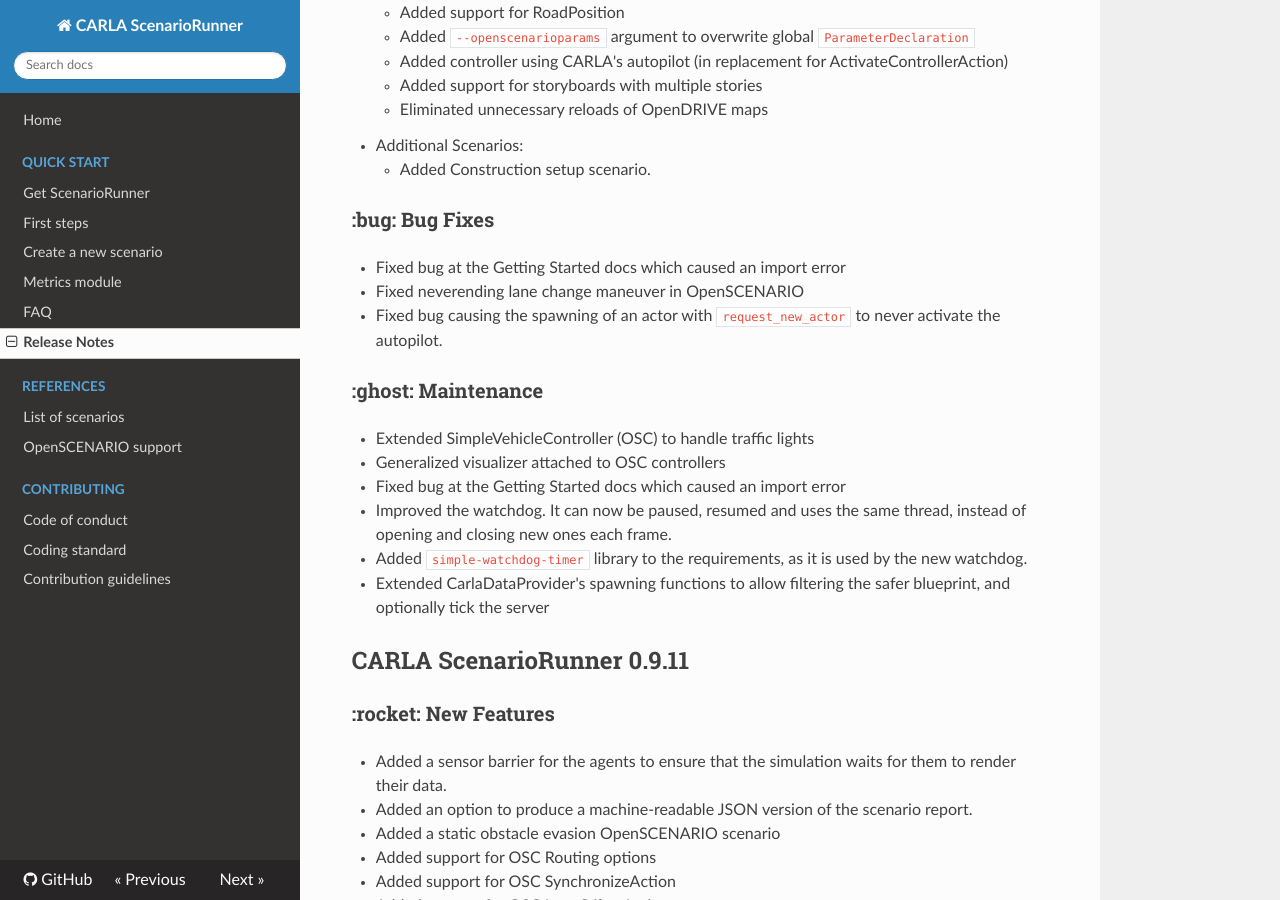
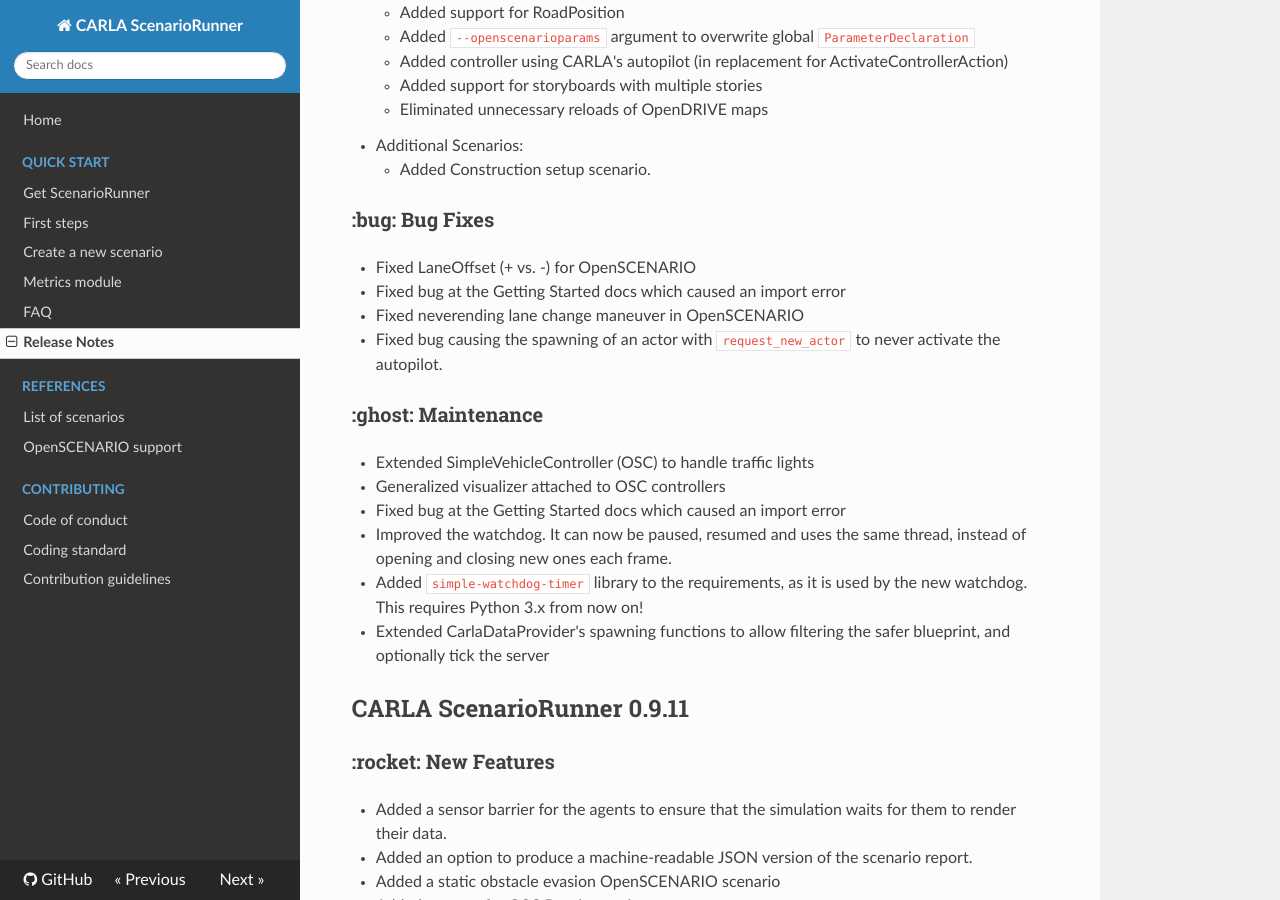
Before and after one commit to carla-simulator/scenario_runner, an MkDocs documentation site: the page built from Docs/CHANGELOG.md, in a window 1280 px wide and 900 px high, scrolled down 620 px. Built offline with MkDocs 1.6.1, drawn with Linux system fonts in a browser that asks for light colours; nearby versions of some CDN libraries.

Commit message:
Fixed OSC LaneOffset sign handling
Change-Id: Idde9e07ae7f8a6f984d600375ba3b4244cb846c1

```diff
--- a/Docs/CHANGELOG.md
+++ b/Docs/CHANGELOG.md
@@ -23,6 +23,7 @@
 * Additional Scenarios:
     - Added Construction setup scenario.
 ### :bug: Bug Fixes
+* Fixed LaneOffset (+ vs. -) for OpenSCENARIO
 * Fixed bug at the Getting Started docs which caused an import error
 * Fixed neverending lane change maneuver in OpenSCENARIO
 * Fixed bug causing the spawning of an actor with `request_new_actor` to never activate the autopilot.
@@ -31,7 +32,7 @@
 * Generalized visualizer attached to OSC controllers
 * Fixed bug at the Getting Started docs which caused an import error
 * Improved the watchdog. It can now be paused, resumed and uses the same thread, instead of opening and closing new ones each frame.
-* Added `simple-watchdog-timer` library to the requirements, as it is used by the new watchdog.
+* Added `simple-watchdog-timer` library to the requirements, as it is used by the new watchdog. This requires Python 3.x from now on!
 * Extended CarlaDataProvider's spawning functions to allow filtering the safer blueprint, and optionally tick the server
 
 ## CARLA ScenarioRunner 0.9.11
```
Also changed, not shown: 1 other file.
